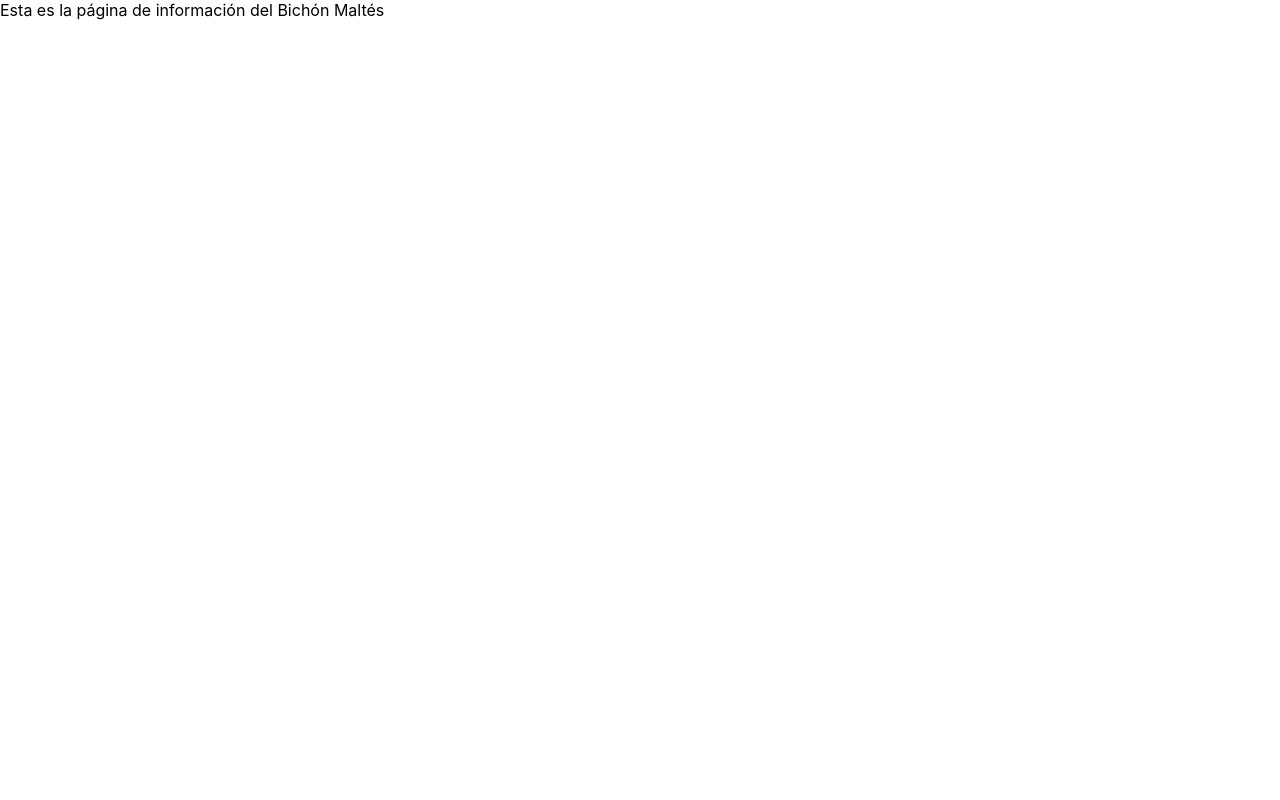
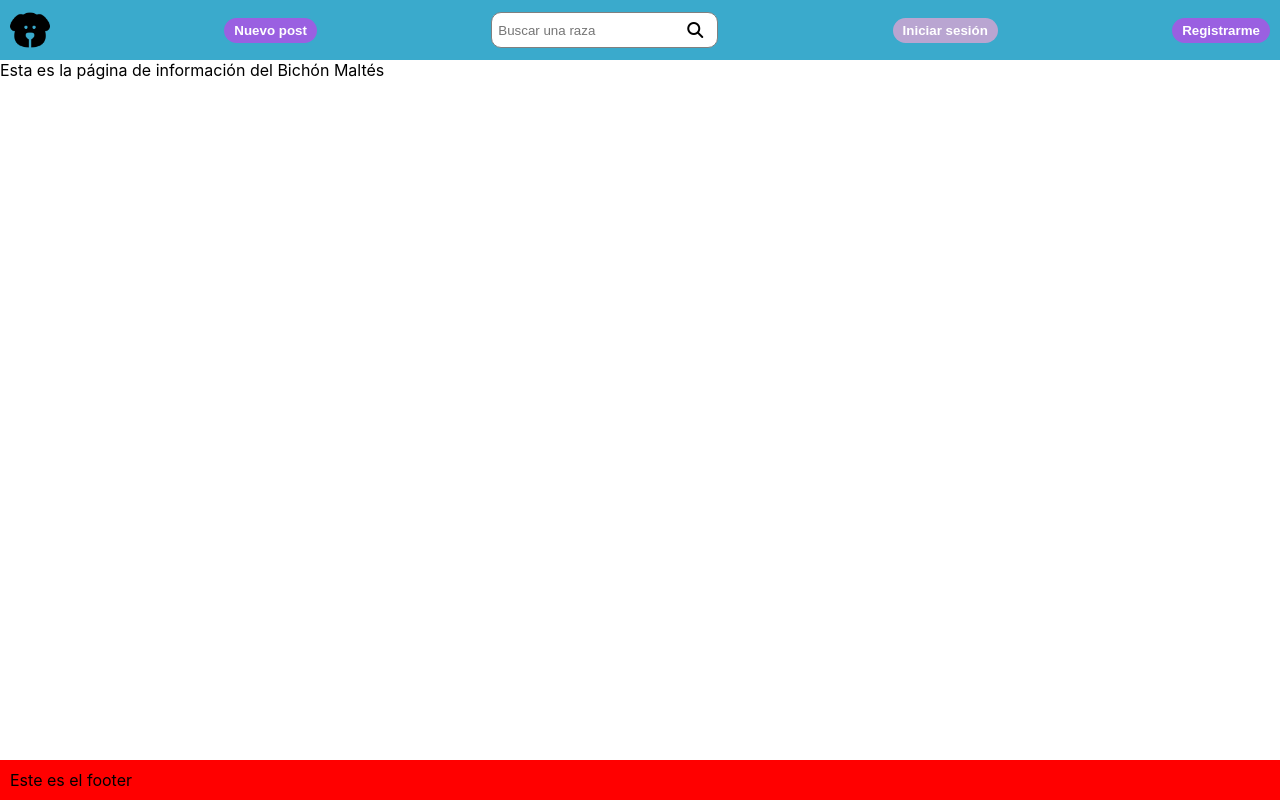
Before and after one commit to lmarangoc/Aprendiendo2, a React (Create React App) app: page /bichonmaltes in a window 1280 px wide. Built offline with nearby package versions, Linux system fonts and the light colour scheme.

Commit message:
agregar layout con header y footer global

```diff
--- a/src/App.jsx
+++ b/src/App.jsx
@@ -1,4 +1,5 @@
 import Index from 'pages';
+import Layout from 'layouts/layout';
 import PomeraniaInfoPage from 'pages/pomerania';
 import BichonMaltesInfoPage from 'pages/bichonmaltes';
 import JackRussellTerrierInfoPage from 'pages/jackrussellterrier';
@@ -9,12 +10,14 @@
   return (
     <div className='App'>
         <BrowserRouter>
+          <Layout>
             <Routes>
-                <Route path='pomerania' element={<PomeraniaInfoPage />} />
-                <Route path='bichonmaltes' element={<BichonMaltesInfoPage />} />
-                <Route path='jackrussellterrier' element={<JackRussellTerrierInfoPage />} />
-                <Route path='/' element={<Index />} />
+              <Route path='pomerania' element={<PomeraniaInfoPage />} />
+              <Route path='bichonmaltes' element={<BichonMaltesInfoPage />} />
+              <Route path='jackrussellterrier' element={<JackRussellTerrierInfoPage />} />
+              <Route path='/' element={<Index />} />
             </Routes>
+          </Layout>
         </BrowserRouter>
     </div>
   );
--- /dev/null
+++ b/src/components/footer.jsx
@@ -0,0 +1,11 @@
+import React from 'react'
+
+const footer = () => {
+  return (
+    <footer>
+        Este es el footer
+    </footer>
+  )
+}
+
+export default footer
--- /dev/null
+++ b/src/components/header.jsx
@@ -0,0 +1,62 @@
+import dog from 'media/dog.png'
+
+const Header = () => {
+    return (
+        <header>
+            <ul className="navbar">
+                <li>
+                    <img src={dog} alt="Imagen" class="logo" />
+                </li>
+                <li>
+                    <button className="button mainButton">Nuevo post</button>
+                </li>
+                <li>
+                    <div className="buscar">
+                        <input placeholder="Buscar una raza" type="text" />
+                        <i className="fas fa-search button"></i>
+                    </div>
+                </li>
+                <li>
+                    <button className="button secondaryButton">Iniciar sesión</button>
+                </li>
+                <li>
+                    <button className="button mainButton">Registrarme</button>
+                </li>
+            </ul>
+        </header>
+    )
+};
+
+export default Header;
+
+//const variableNumerica = 1;
+//const variableTexto = 'esto es un texto';
+//const variableArray = [1, 2, 3, 4, 5];
+//const variableObjeto = {
+//    llave1: 'valor1',
+//    llave2: 'valor2',
+//    llave3: 'valor3',
+//};
+//const listObjetos = [
+//    {
+//    llave1: 'valor1',
+//    llave2: 'valor2',
+//    llave3: 'valor3',
+//    },
+//    {
+//    llave1: 'valor1',
+//    llave2: 'valor2',
+//    llave3: 'valor3',
+//    },
+//    {
+//    llave1: 'valor1',
+//    llave2: 'valor2',
+//    llave3: 'valor3',
+//    },
+//];
+//const nombreFuncion = (in1, in2, in3) => {
+//    return 'retorno de la función'
+//};
+//function nombreFuncion(in1, in2, in3) {
+//    return 'retorno de la funcion';
+//}
--- /dev/null
+++ b/src/layouts/layout.jsx
@@ -0,0 +1,15 @@
+import Header from 'components/header'
+import Footer from 'components/footer'
+import React from 'react'
+
+const layout = ({children}) => {
+  return (
+    <div className="mainContainer">
+      <Header/>
+      <main>{children}</main>
+      <Footer/>
+    </div>
+  )
+}
+
+export default layout
--- a/src/pages/bichonmaltes.jsx
+++ b/src/pages/bichonmaltes.jsx
@@ -1,5 +1,9 @@
-function BichonMaltesInfoPage() {
-    return <div>Esta es la página de información del Bichón Maltés</div>;
+import React from "react";
+
+const BichonMaltesInfoPage = () => {
+  return (
+        <div>Esta es la página de información del Bichón Maltés</div>
+  )
 }
 
 export default BichonMaltesInfoPage;
--- a/src/pages/index.jsx
+++ b/src/pages/index.jsx
@@ -1,35 +1,10 @@
 import CardRazasPerros from "components/CardRazasperros";
-import dog from 'media/dog.png'
 import pomerania from 'media/Pomerania.png';
 import bichonMaltes from 'media/BichonMaltes.png';
 import jackRussellTerrier from 'media/JackRussellTerrier.png';
 
 function Index() {
     return (
-        <div className="App">
-            <header>
-                <ul className="navbar">
-                    <li>
-                        <img src={dog} alt="Imagen" class="logo" />
-                    </li>
-                    <li>
-                        <button className="button mainButton">Nuevo post</button>
-                    </li>
-                    <li>
-                        <div className="buscar">
-                          <input placeholder="Buscar una raza" type="text" />
-                          <i className="fas fa-search button"></i>
-                        </div>
-                    </li>
-                    <li>
-                        <button className="button secondaryButton">Iniciar sesión</button>
-                    </li>
-                    <li>
-                        <button className="button mainButton">Registrarme</button>
-                    </li>
-                </ul>
-            </header>
-            <main>
         <section>
             <h1 className="titleSection">RAZAS DE PERROS</h1>
             <ul className="breedCardContainer">
@@ -38,10 +13,7 @@
                 <CardRazasPerros imagen={jackRussellTerrier} nombreRaza='Jack Russell Terrier' heart=' 3.2k' comment=' 1.8k' eye=' 4.2k' pagina='jackrussellterrier' />
             </ul>
         </section>
-            </main>
-            <footer></footer>
-        </div>
-    );
+    )
 }
 
 export default Index;
--- a/src/pages/jackrussellterrier.jsx
+++ b/src/pages/jackrussellterrier.jsx
@@ -1,5 +1,9 @@
-function JackRussellTerrierInfoPage() {
-    return <div>Esta es la página de información del Jack Russell Terrier</div>;
+import React from "react";
+
+const JackRussellTerrierInfoPage = () => {
+  return (
+        <div>Esta es la página de información del Jack Russell Terrier</div>
+  )
 }
 
 export default JackRussellTerrierInfoPage;
--- a/src/pages/pomerania.jsx
+++ b/src/pages/pomerania.jsx
@@ -1,5 +1,9 @@
-function PomeraniaInfoPage() {
-    return <div>Esta es la página de información del Pomerania</div>;
+import React from "react";
+
+const PomeraniaInfoPage = () => {
+  return (
+    <div>Página de información del Pomerania</div>
+  )
 }
 
 export default PomeraniaInfoPage;
--- a/src/styles/styles.css
+++ b/src/styles/styles.css
@@ -6,6 +6,21 @@
   list-style: none;
   padding: 0px;
   margin: 0px;
+}
+
+.mainContainer {
+  display: flex;
+  flex-direction: column;
+  height: 100vh;
+}
+
+.mainContainer > main {
+  height: 100%;
+}
+
+.mainContainer > footer {
+  background-color: red;
+  padding:10px;
 }
 
 .navbar {
```
Lines whose indentation alone changed are shown as unchanged.
